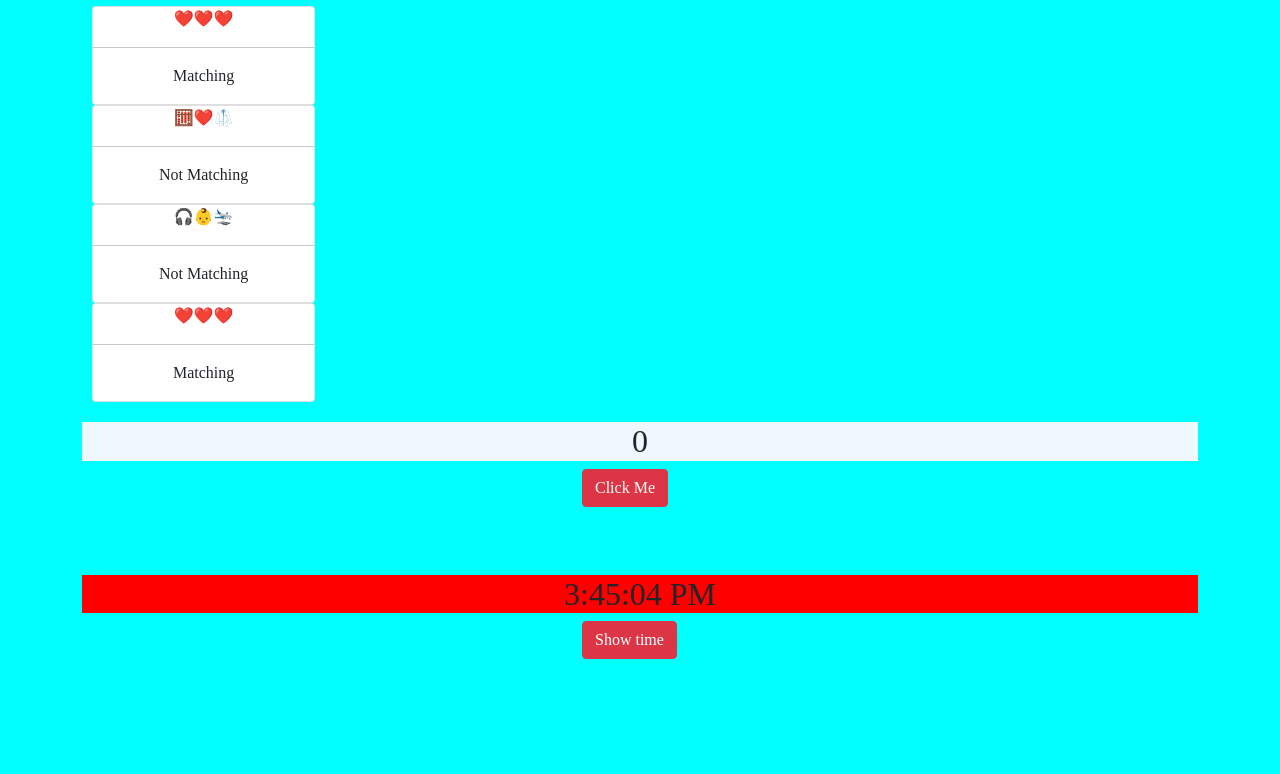
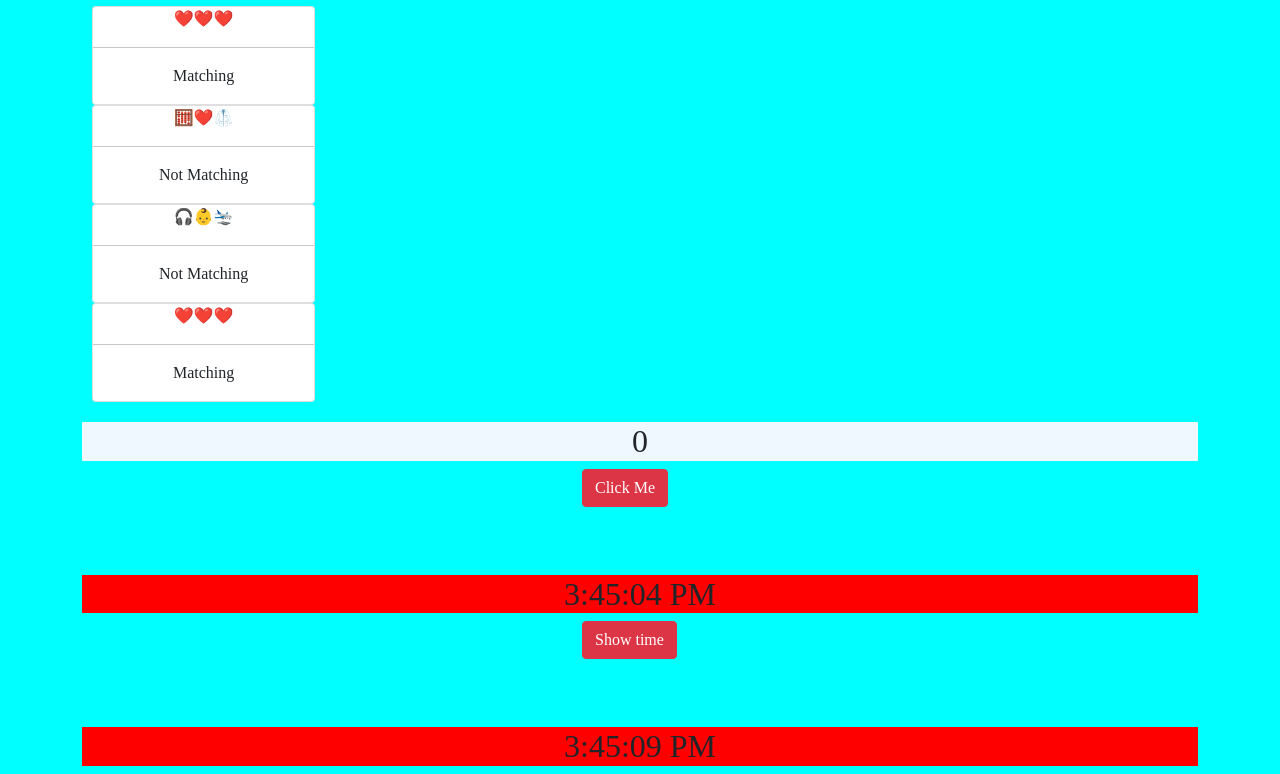
Before and after one commit to hossainalamin/ReactJs, a React (Create React App) app: page / in a window 1280 px wide. Shown: the part 694-1468 px from the top of the page. Before the commit the page ends 1401 px from the top, so only its background shows below. Built offline with nearby package versions, Linux system fonts and the light colour scheme.

Commit message:
current time digital watch

```diff
--- a/src/App.jsx
+++ b/src/App.jsx
@@ -16,6 +16,12 @@ function App() {
     const showTime = ()=>{
         timeFunction(new Date().toLocaleTimeString())
     }
+    const[timeUpdate,updateCTime] = useState(time)
+    const updateTime = ()=>{
+        const localTime = new Date().toLocaleTimeString();
+        updateCTime(localTime)
+    }
+    setInterval(updateTime,1000);
     return (
         <>
             <h1><Heading />,<Greeting /></h1>
@@ -63,6 +69,7 @@ function App() {
             <button style={{marginLeft : '500px'}} className = 'btn btn-danger mb-5' onClick={numInc}>Click Me</button>
             <h2 style = {{backgroundColor : "red",marginTop : '20px',justifyContent : 'center',display : 'flex'}}>{loadTime}</h2>
             <button style={{marginLeft : '500px'}} className = 'btn btn-danger mb-5' onClick={showTime}>Show time</button>
+            <h2 style = {{backgroundColor : "red",marginTop : '20px',justifyContent : 'center',display : 'flex'}}>{timeUpdate}</h2>
         </>
     );
 }
```
